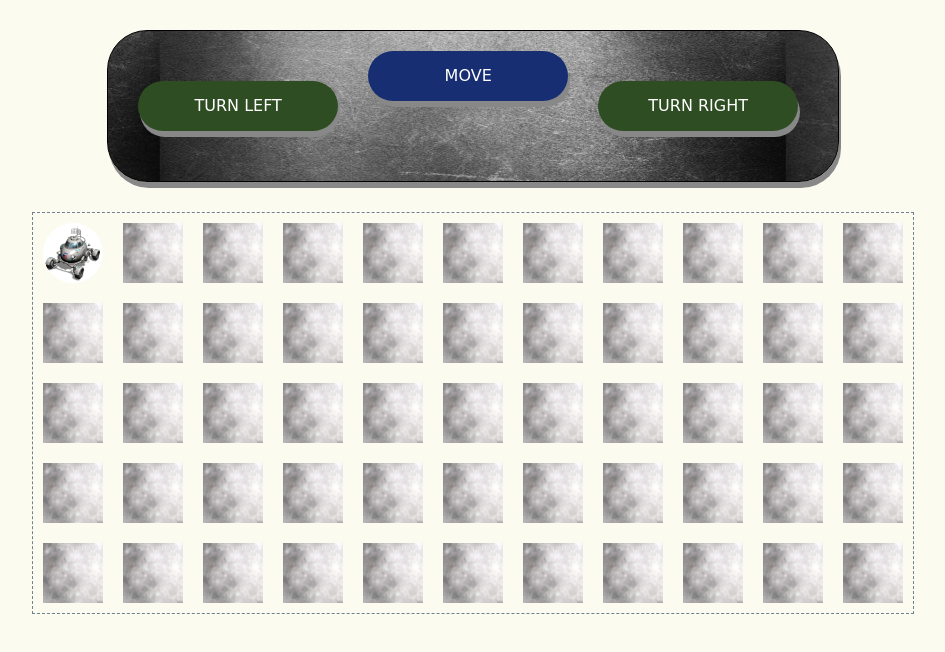
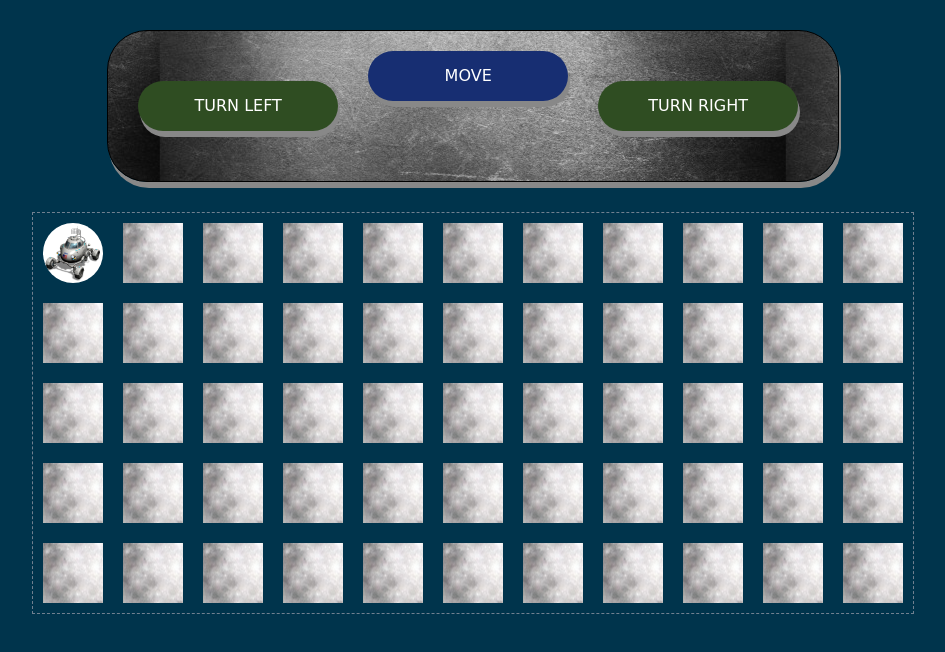
Before and after one commit to anwittw/ironhack-prework-javascript, a plain HTML site: page index.html in a window 1280 px wide. Shown: the whole page, without its empty margins (167-1112 px from the left). Drawn offline with Linux system fonts and the light colour scheme; a web font is replaced by a local one.

Commit message:
adjusted bg-color to be more 'spacy'

```diff
--- a/javascripts/app.js
+++ b/javascripts/app.js
@@ -66,11 +66,11 @@ let rover = {
 // Buttons
 
 document.querySelector('#turn-left').addEventListener('click', function(e) {
-  rover.turnRover("right");
+  rover.turnRover("left");
 })
 
 document.querySelector('#turn-right').addEventListener('click', function(e) {
-  rover.turnRover("left");
+  rover.turnRover("right");
 })
 document.querySelector('#move-forward').addEventListener('click', function(e) {
   rover.moveRover();
--- a/styles.css
+++ b/styles.css
@@ -9,7 +9,7 @@
 }
 
 body {
-  background-color: #FCFBEF;
+  background-color: #00344c;
   width: 100%;
   font-family: 'ZCOOL QingKe HuangYou', cursive;
 }
```
